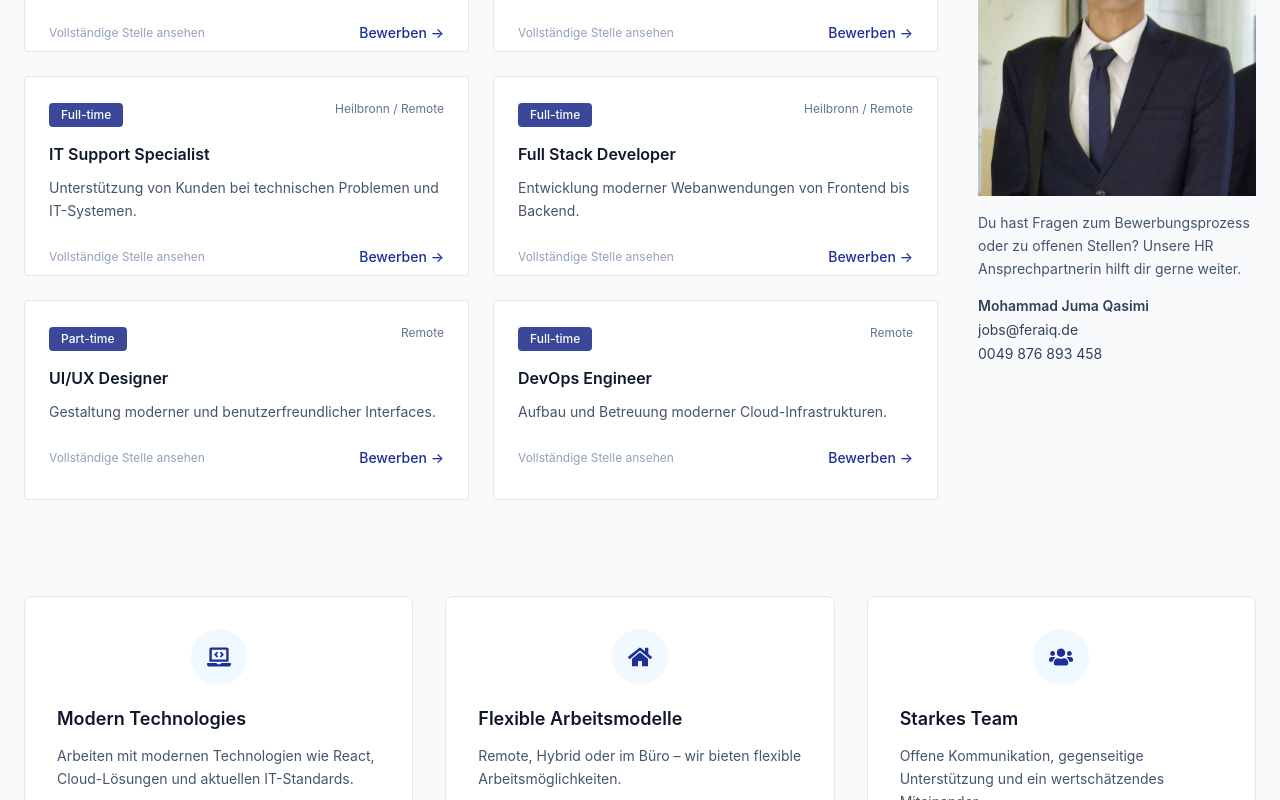
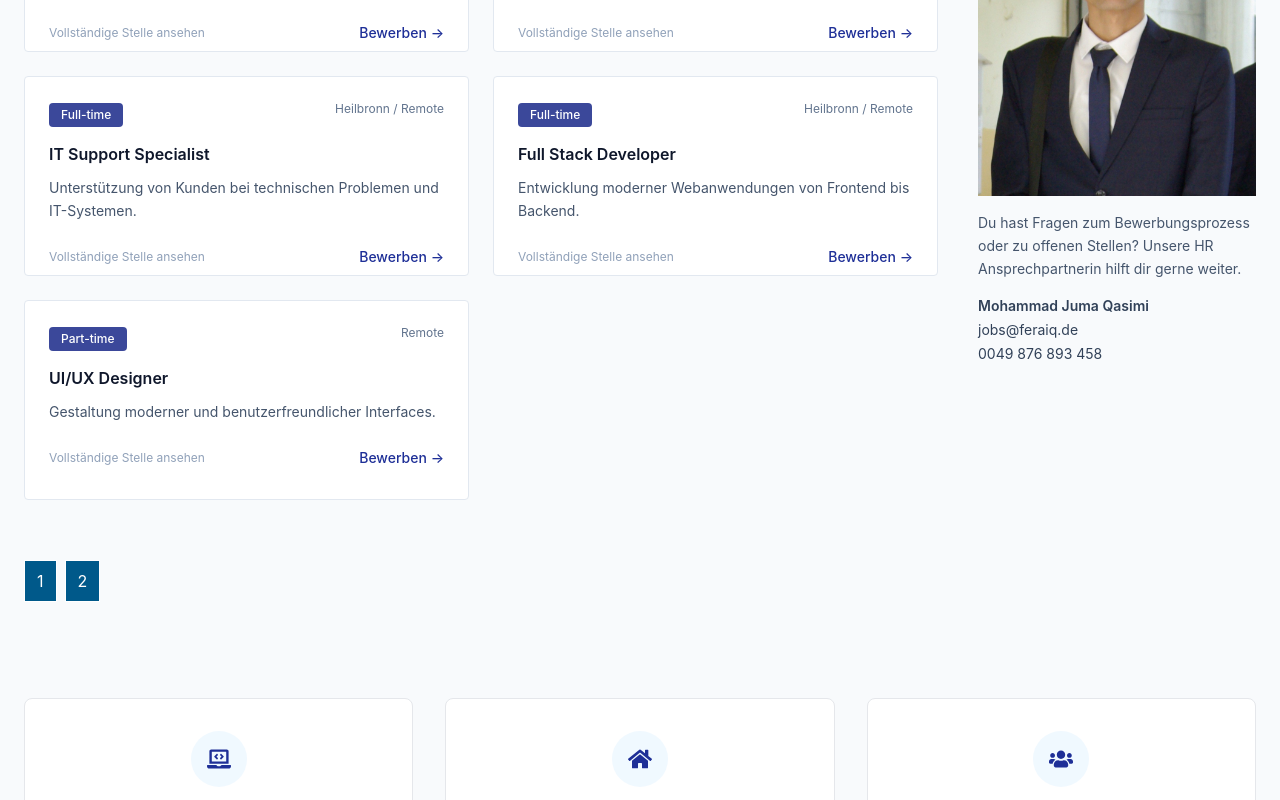
Before and after one commit to JumaQasimiM/feraiQ, a React (Vite) app: page /careers in a window 1280 px wide. Shown: the part 886-1686 px from the top of the page. Built offline with nearby package versions, Linux system fonts and the light colour scheme.

Commit message:
update: apply client side paganation with react qury

```diff
--- a/src/pages/Careers.jsx
+++ b/src/pages/Careers.jsx
@@ -86,14 +86,20 @@ const imageAnim = {
 };
 const Careers = () => {
   const [filter, setFilter] = useState("all");
-  /** =============fetch data[custom hook] from api=============== */
-  // const { data: jobs } = useFetch("http://localhost:5000/jobs");
-
+  // pagenation - client side pagenation
+  const [page, setPage] = useState(1);
+  const perPage = 5;
   /** ==============reqct query======== */
   const { data } = useJobs(filter);
   console.log(filter);
   const jobs = data?.jobs || [];
 
+  // pagenation
+  const startPage = (page - 1) * perPage;
+  const paginatedJobs = jobs.slice(startPage, startPage + perPage);
+  const totalPages = Math.ceil(jobs.length / perPage);
+
+  // filter item
   const filterItem = ["all", "Part-time", "Full-time"];
   return (
     <>
@@ -178,7 +184,7 @@ const Careers = () => {
             {/* JOBS */}
 
             <div className="lg:col-span-3 grid grid-cols-1 md:grid-cols-2 gap-6">
-              {jobs.map((job, index) => (
+              {paginatedJobs.map((job, index) => (
                 <motion.div
                   initial={{ opacity: 0, scale: 0.95 }}
                   whileInView={{ opacity: 1, scale: 1 }}
@@ -252,6 +258,18 @@ const Careers = () => {
                 <p>0049 876 893 458</p>
               </div>
             </motion.div>
+            {/* pagenation */}
+            <div className="flex gap-2 mt-5">
+              {Array.from({ length: totalPages }, (_, i) => (
+                <button
+                  onClick={() => setPage(i + 1)}
+                  key={i}
+                  className="px-3 py-2 border bg-sky-800 text-white cursor-pointer"
+                >
+                  {i + 1}
+                </button>
+              ))}
+            </div>
           </div>
           <div className="grid grid-cols-1 md:grid-cols-3 gap-8 my-24">
             {benefits.map((item, i) => (
```
